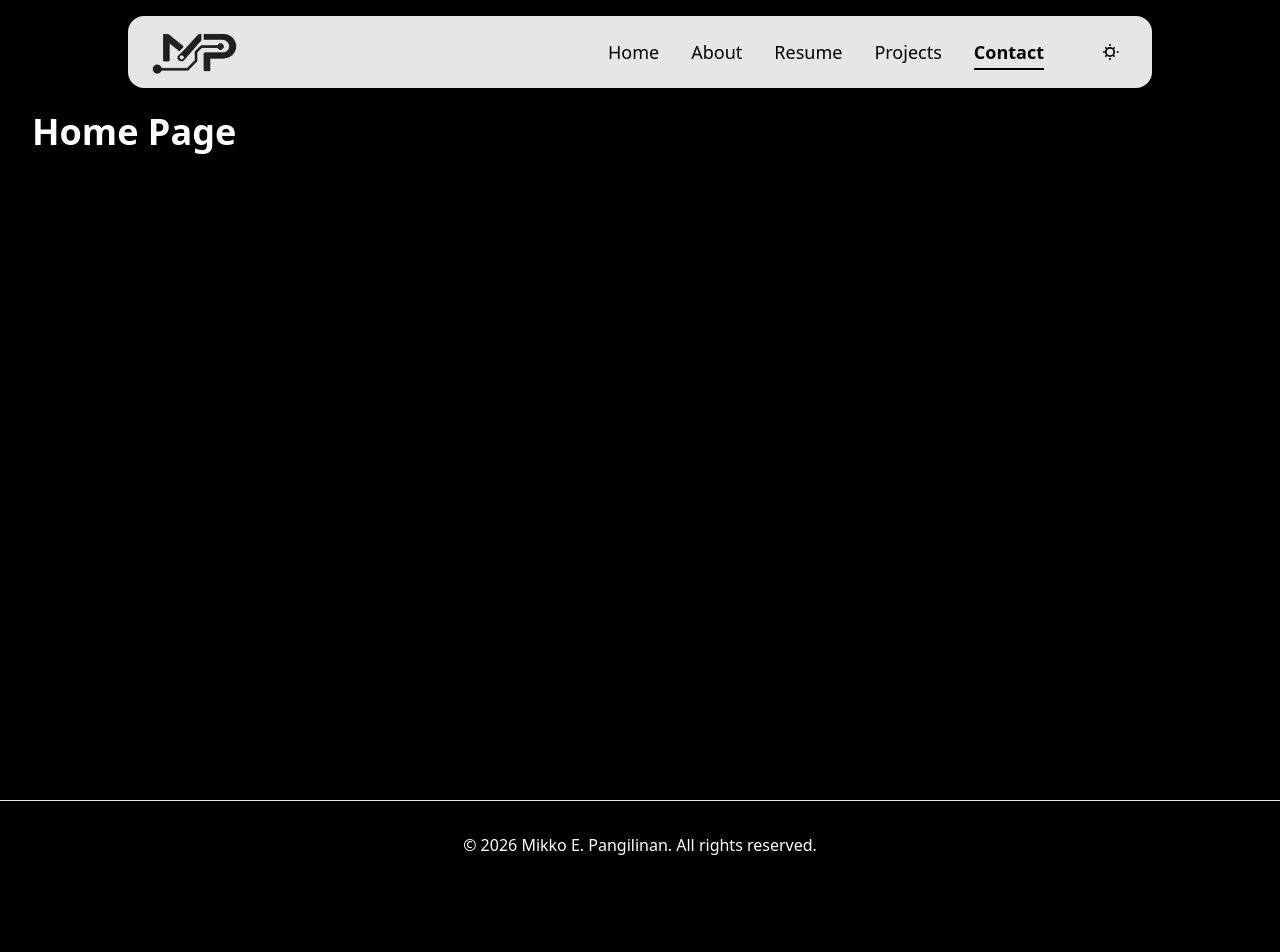
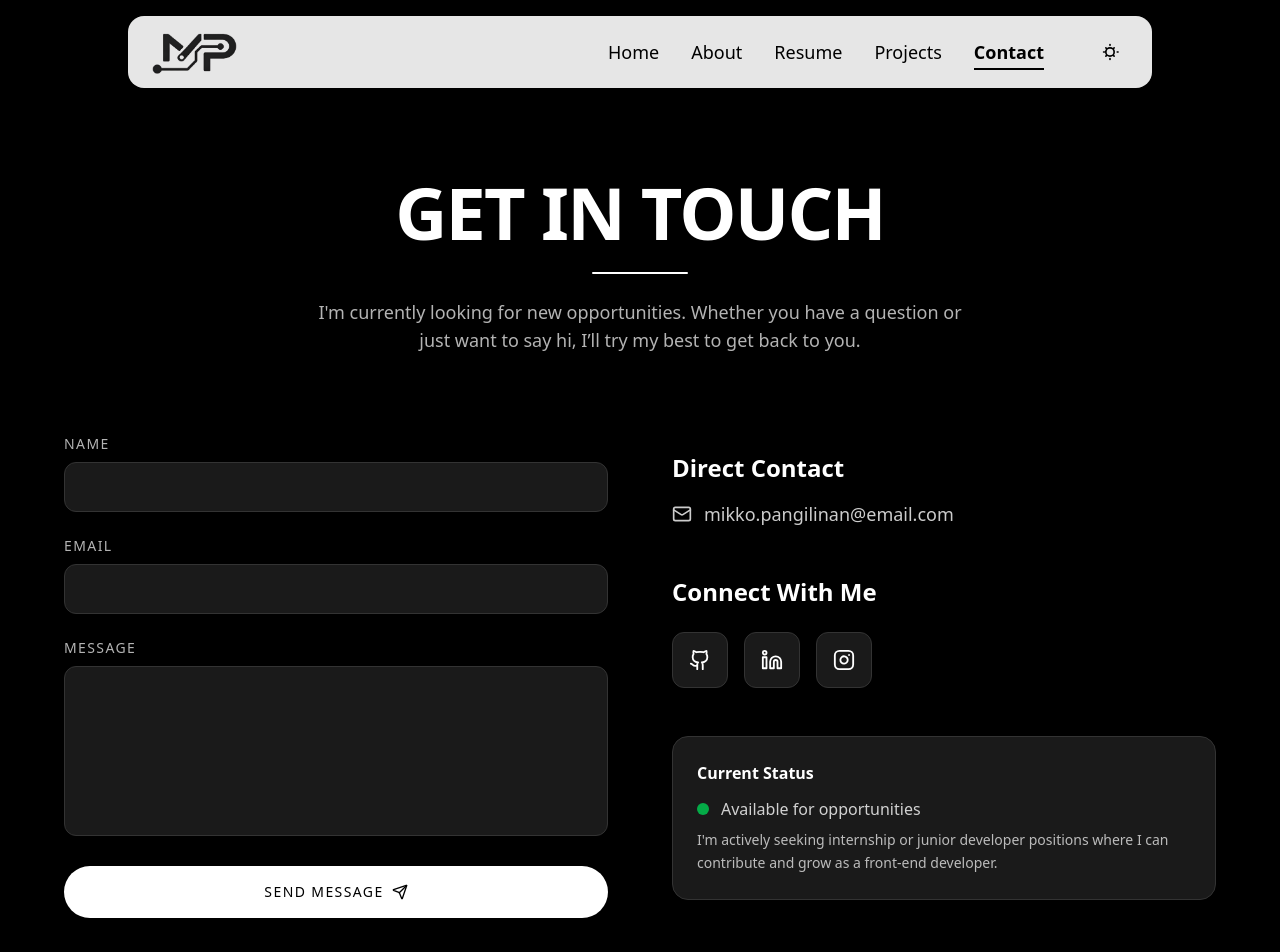
Before and after one commit to mpangilinann/Portfolio, a React (Vite) app: page /contact in a window 1280 px wide. Shown: the top 952 px of the page. Before the commit the page ends 889 px from the top, so only its background shows below. Built offline with nearby package versions, Linux system fonts and the light colour scheme.

Commit message:
Completed Contact Page

```diff
--- a/src/pages/Contact.jsx
+++ b/src/pages/Contact.jsx
@@ -1,8 +1,273 @@
-// Example: src/pages/Home.jsx
-export default function Home() {
+import { useState } from "react";
+import { motion } from "framer-motion";
+import { Mail, Github, Linkedin, Instagram, Send } from "lucide-react";
+import { Helmet } from "react-helmet";
+
+export default function Contact() {
+  const [formData, setFormData] = useState({
+    name: "",
+    email: "",
+    message: "",
+  });
+
+  const [status, setStatus] = useState("idle");
+  // idle | sending | success | error
+
+  const handleChange = (e) => {
+    setFormData((prev) => ({
+      ...prev,
+      [e.target.name]: e.target.value,
+    }));
+  };
+
+  const handleSubmit = async (e) => {
+    e.preventDefault();
+    setStatus("sending");
+
+    try {
+      const response = await fetch("https://formspree.io/f/maqdpqvz", {
+        method: "POST",
+        headers: {
+          "Content-Type": "application/json",
+          Accept: "application/json",
+        },
+        body: JSON.stringify(formData),
+      });
+
+      if (response.ok) {
+        setStatus("success");
+        setFormData({ name: "", email: "", message: "" });
+
+        setTimeout(() => {
+          setStatus("idle");
+        }, 3000);
+      } else {
+        setStatus("error");
+      }
+    } catch (error) {
+      setStatus("error");
+    }
+  };
+
+  const socialLinks = [
+    { icon: Github, label: "GitHub", url: "https://github.com/mpangilinann" },
+    { icon: Linkedin, label: "LinkedIn", url: "https://www.linkedin.com/in/mikko-pangilinan-2a6345336/" },
+    { icon: Instagram, label: "Instagram", url: "https://www.instagram.com/m.pangilinan20/" },
+  ];
+
   return (
-    <div className="p-8 text-white">
-      <h1 className="text-4xl font-bold">Home Page</h1>
+    <div
+      className="min-h-screen pt-24 pb-16"
+      style={{
+        backgroundColor: "var(--bg-color)",
+        color: "var(--text-color)",
+        transition: "background-color 0.3s, color 0.3s",
+      }}
+    >
+      <Helmet>
+        <title>Contact | Mikko Pangilinan</title>
+        <meta
+          name="description"
+          content="Get in touch with Mikko Pangilinan for collaboration, internship opportunities, or front-end development projects."
+        />
+      </Helmet>
+
+      <section className="px-6">
+        <div className="max-w-6xl mx-auto">
+
+          {/* HEADER */}
+          <motion.div
+            initial={{ opacity: 0, y: 40 }}
+            animate={{ opacity: 1, y: 0 }}
+            transition={{ duration: 0.6 }}
+            className="text-center mb-20"
+          >
+            <h1 className="text-5xl md:text-7xl font-bold tracking-tight">
+              GET IN TOUCH
+            </h1>
+
+            <div
+              className="h-0.5 w-24 mx-auto my-6 rounded-full"
+              style={{ backgroundColor: "var(--text-color)" }}
+            />
+
+            <p className="text-lg opacity-70 max-w-2xl mx-auto">
+              I'm currently looking for new opportunities. Whether you have a
+              question or just want to say hi, I’ll try my best to get back to you.
+            </p>
+          </motion.div>
+
+          {/* CONTENT GRID */}
+          <div className="grid grid-cols-1 lg:grid-cols-2 gap-16">
+
+            {/* CONTACT FORM */}
+            <motion.form
+              onSubmit={handleSubmit}
+              initial={{ opacity: 0, x: -40 }}
+              animate={{ opacity: 1, x: 0 }}
+              transition={{ duration: 0.6, delay: 0.2 }}
+              className="space-y-6"
+            >
+              {/* NAME */}
+              <div>
+                <label className="block text-sm uppercase tracking-widest mb-2 opacity-70">
+                  Name
+                </label>
+                <input
+                  type="text"
+                  name="name"
+                  required
+                  value={formData.name}
+                  onChange={handleChange}
+                  className="w-full px-4 py-3 rounded-xl border outline-none transition"
+                  style={{
+                    backgroundColor: "var(--card-bg)",
+                    borderColor: "var(--card-border)",
+                    color: "var(--text-color)",
+                  }}
+                />
+              </div>
+
+              {/* EMAIL */}
+              <div>
+                <label className="block text-sm uppercase tracking-widest mb-2 opacity-70">
+                  Email
+                </label>
+                <input
+                  type="email"
+                  name="email"
+                  required
+                  value={formData.email}
+                  onChange={handleChange}
+                  className="w-full px-4 py-3 rounded-xl border outline-none transition"
+                  style={{
+                    backgroundColor: "var(--card-bg)",
+                    borderColor: "var(--card-border)",
+                    color: "var(--text-color)",
+                  }}
+                />
+              </div>
+
+              {/* MESSAGE */}
+              <div>
+                <label className="block text-sm uppercase tracking-widest mb-2 opacity-70">
+                  Message
+                </label>
+                <textarea
+                  name="message"
+                  rows="6"
+                  required
+                  value={formData.message}
+                  onChange={handleChange}
+                  className="w-full px-4 py-3 rounded-xl border outline-none resize-none transition"
+                  style={{
+                    backgroundColor: "var(--card-bg)",
+                    borderColor: "var(--card-border)",
+                    color: "var(--text-color)",
+                  }}
+                />
+              </div>
+
+              {/* BUTTON */}
+              <motion.button
+                type="submit"
+                whileHover={{ scale: 1.03 }}
+                whileTap={{ scale: 0.97 }}
+                disabled={status === "sending"}
+                className="w-full py-4 rounded-full uppercase text-sm tracking-widest font-medium flex items-center justify-center gap-2 transition"
+                style={{
+                  backgroundColor: "var(--text-color)",
+                  color: "var(--bg-color)",
+                  opacity: status === "sending" ? 0.6 : 1,
+                }}
+              >
+                {status === "sending" && "Sending..."}
+                {status === "success" && "Message Sent!"}
+                {status === "error" && "Something went wrong"}
+                {status === "idle" && (
+                  <>
+                    Send Message
+                    <Send size={16} />
+                  </>
+                )}
+              </motion.button>
+            </motion.form>
+
+            {/* RIGHT SIDE INFO */}
+            <motion.div
+              initial={{ opacity: 0, x: 40 }}
+              animate={{ opacity: 1, x: 0 }}
+              transition={{ duration: 0.6, delay: 0.3 }}
+              className="flex flex-col justify-center space-y-12"
+            >
+              {/* DIRECT EMAIL */}
+              <div>
+                <h2 className="text-2xl font-bold mb-4">
+                  Direct Contact
+                </h2>
+                <a
+                  href="mailto:mikko.pangilinan@email.com"
+                  className="flex items-center gap-3 text-lg opacity-80 hover:opacity-100 transition"
+                >
+                  <Mail size={20} />
+                  mikko.pangilinan@email.com
+                </a>
+              </div>
+
+              {/* SOCIALS */}
+              <div>
+                <h2 className="text-2xl font-bold mb-6">
+                  Connect With Me
+                </h2>
+
+                <div className="flex gap-4">
+                  {socialLinks.map((social) => (
+                    <motion.a
+                      key={social.label}
+                      href={social.url}
+                      target="_blank"
+                      rel="noopener noreferrer"
+                      whileHover={{ scale: 1.1, y: -3 }}
+                      className="p-4 rounded-xl border transition"
+                      style={{
+                        borderColor: "var(--card-border)",
+                        backgroundColor: "var(--card-bg)",
+                      }}
+                    >
+                      <social.icon size={22} />
+                    </motion.a>
+                  ))}
+                </div>
+              </div>
+
+              {/* STATUS CARD */}
+              <div
+                className="p-6 rounded-2xl border"
+                style={{
+                  backgroundColor: "var(--card-bg)",
+                  borderColor: "var(--card-border)",
+                }}
+              >
+                <h3 className="font-bold mb-3">
+                  Current Status
+                </h3>
+
+                <div className="flex items-center gap-3 mb-2">
+                  <div className="w-3 h-3 bg-green-500 rounded-full animate-pulse" />
+                  <span className="opacity-80">
+                    Available for opportunities
+                  </span>
+                </div>
+
+                <p className="text-sm opacity-70 leading-relaxed">
+                  I'm actively seeking internship or junior developer positions
+                  where I can contribute and grow as a front-end developer.
+                </p>
+              </div>
+            </motion.div>
+          </div>
+        </div>
+      </section>
     </div>
   );
 }
```
